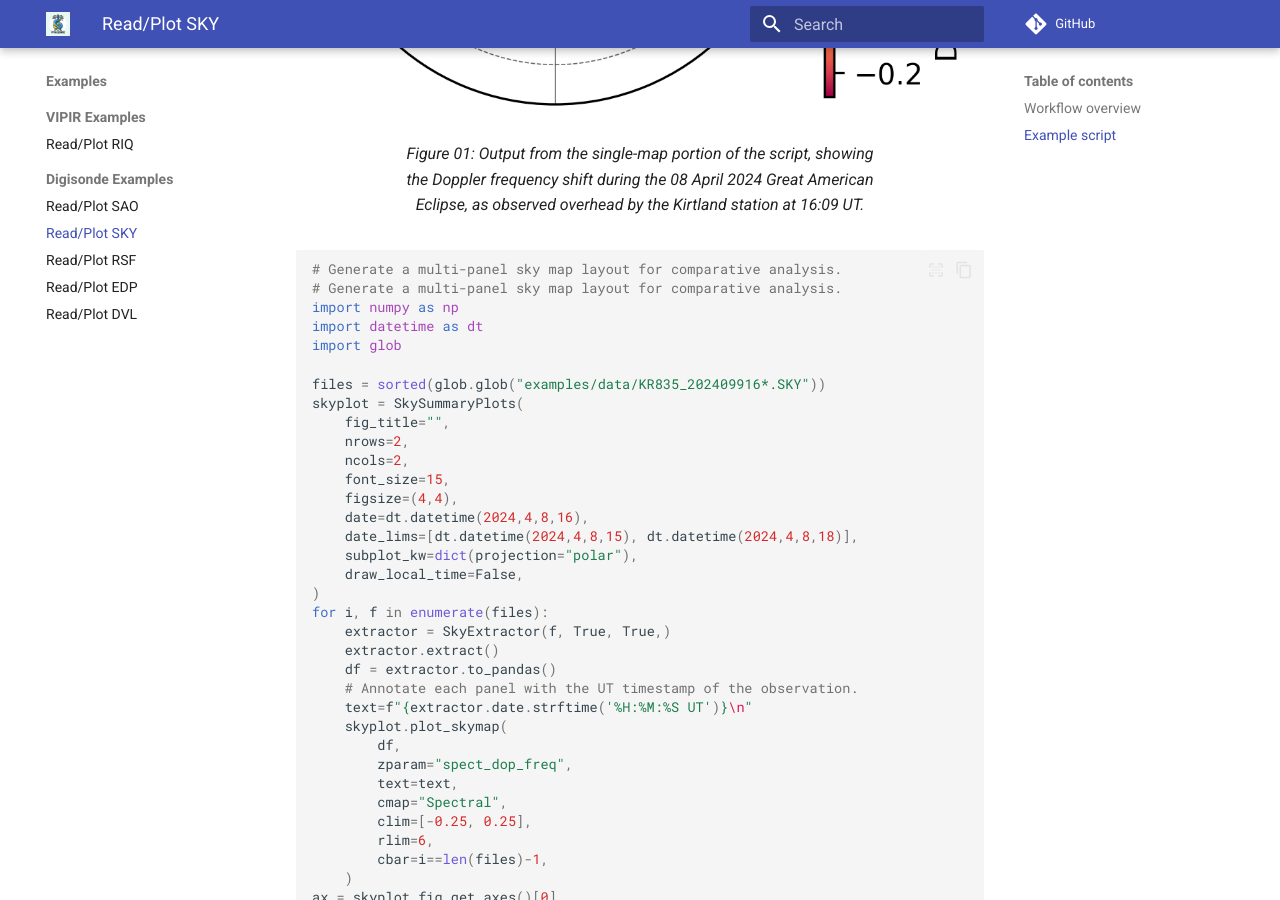
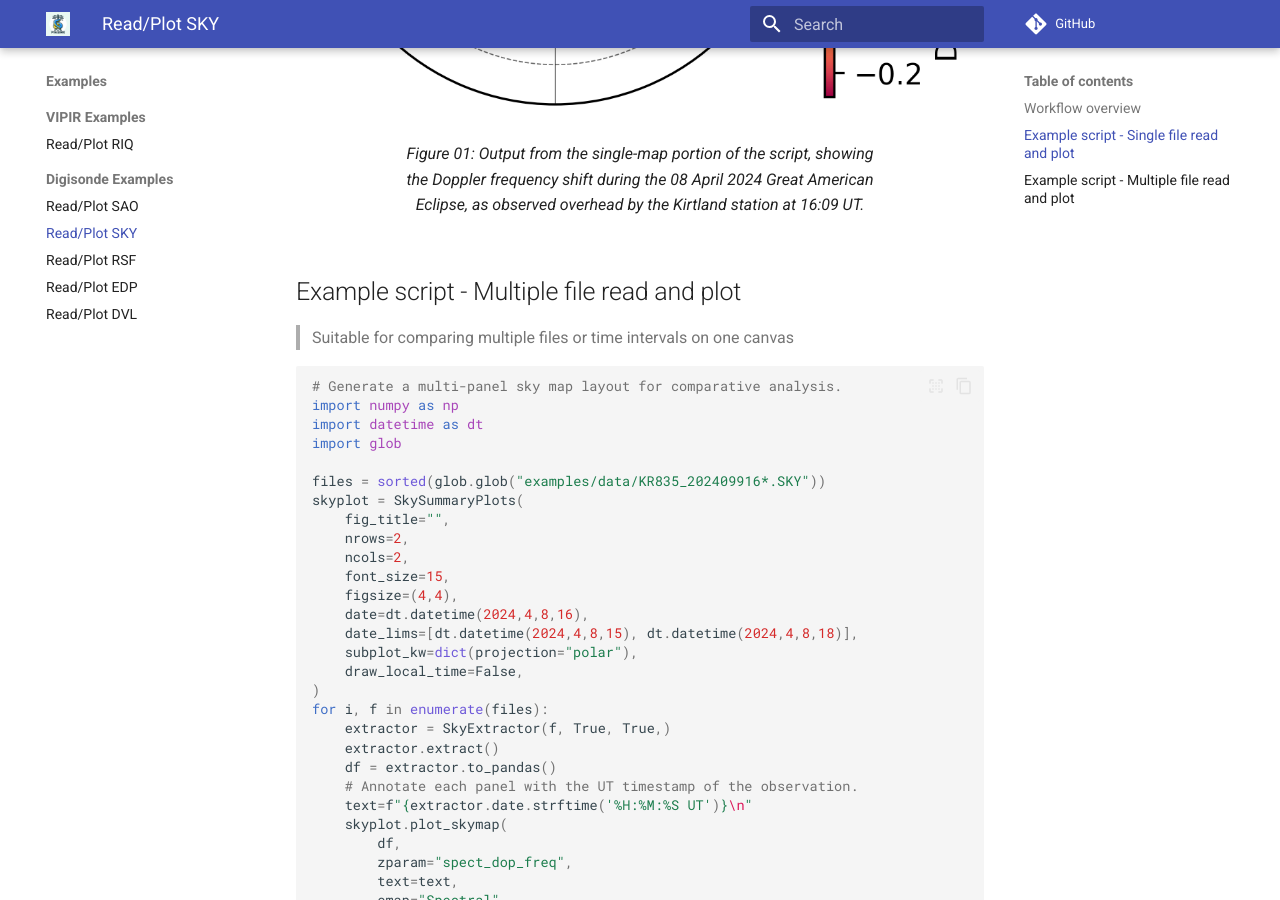
Before and after one commit to shibaji7/pynasonde, an MkDocs documentation site: the page built from docs/examples/digisonde/sky.md, in a window 1280 px wide and 900 px high, scrolled down 2255 px. Built offline with MkDocs 1.6.1 and Material for MkDocs 9.7.7, drawn with Linux system fonts in a browser that asks for light colours; comment, search, counter and statistics services are not loaded; some of the changed text lies outside the part shown.

Commit message:
Updated sky docs

````diff
--- a/docs/examples/digisonde/sky.md
+++ b/docs/examples/digisonde/sky.md
@@ -2,9 +2,9 @@
 
 This example demonstrates the full workflow for turning a DIGISONDE `.SKY`
 file into one or more sky map images with `pynasonde`. The runnable script
-is available at [`examples/digisonde/sky.py`](../../../examples/digisonde/sky.py),
+is available at [`examples/digisonde/sky.py`](https://github.com/shibaji7/pynasonde/examples/digisonde/sky.py),
 and the extractor utilities it relies on live in
-[`pynasonde/digisonde/parsers/sky.py`](../../../pynasonde/digisonde/parsers/sky.py).
+[`pynasonde/digisonde/parsers/sky.py`](https://github.com/shibaji7/pynasonde/pynasonde/digisonde/parsers/sky.py).
 
 ## Workflow overview
 
@@ -15,7 +15,7 @@ and the extractor utilities it relies on live in
 3. Use `SkySummaryPlots` to render either a single sky map or a multi-panel
    layout, then save the resulting figures for later use.
 
-## Example script
+## Example script - Single file read and plot
 
 The script below mirrors the version shipped in `examples/digisonde/sky.py`.
 It first produces a single sky map image, then shows how to set up a multi-panel
@@ -80,8 +80,10 @@ making it easy to compare multiple time intervals or stations in a single view.
 <figcaption>Figure 01: Output from the single-map portion of the script, showing the Doppler frequency shift during the 08 April 2024 Great American Eclipse, as observed overhead by the Kirtland station at 16:09 UT.</figcaption>
 </figure>
 
+## Example script - Multiple file read and plot
+> Suitable for comparing multiple files or time intervals on one canvas
+
 ```python
-# Generate a multi-panel sky map layout for comparative analysis.
 # Generate a multi-panel sky map layout for comparative analysis.
 import numpy as np
 import datetime as dt
````
